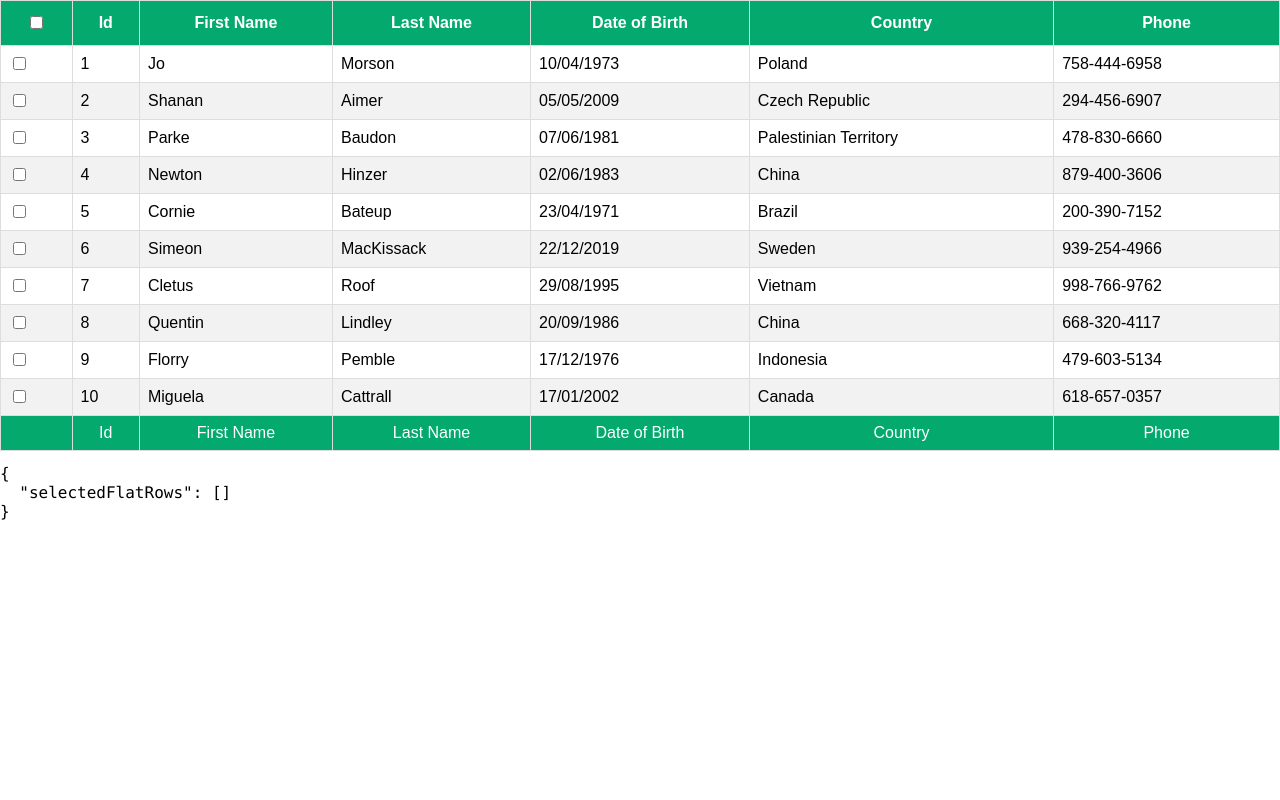
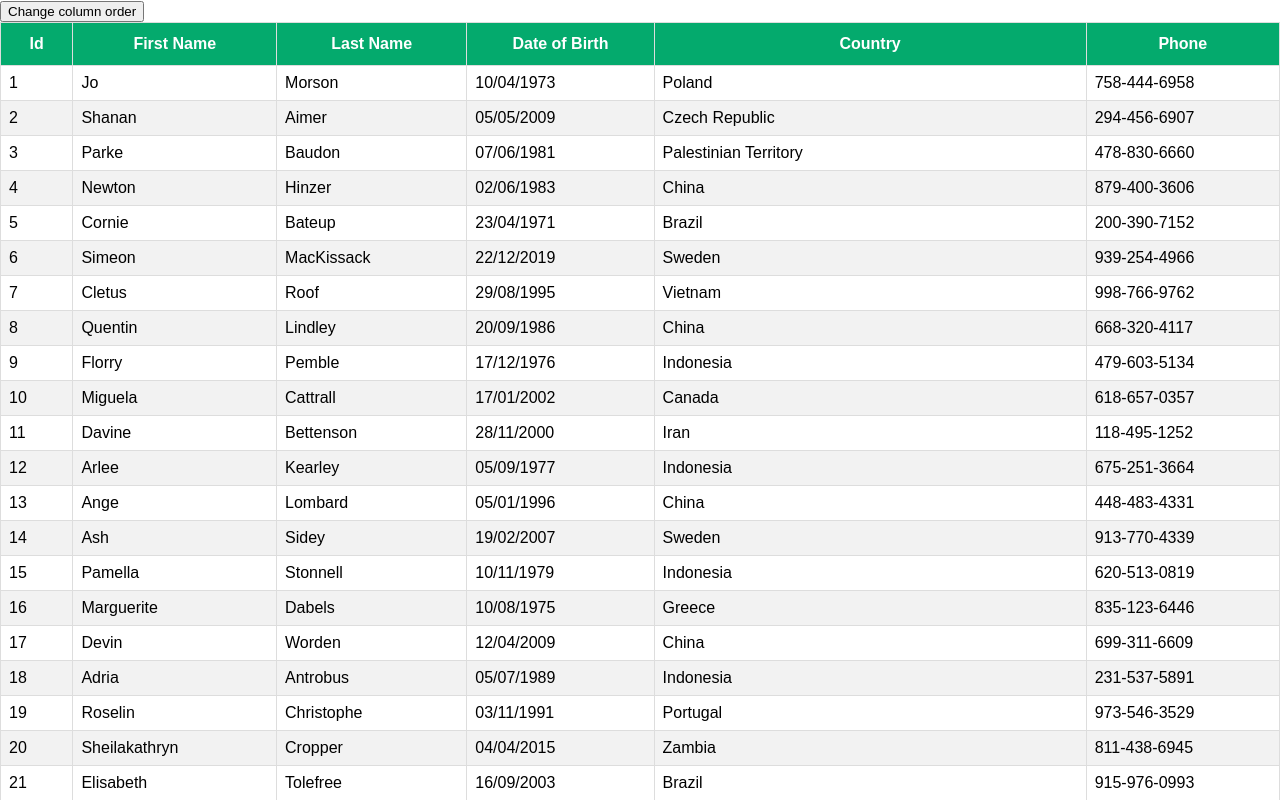
Before and after one commit to serdarsen/react-table-demo, a React (Create React App) app: page / in a window 1280 px wide. Shown: the top 800 px of the page. Built offline with nearby package versions, Linux system fonts and the light colour scheme.

Commit message:
Add Column Order.

```diff
--- a/src/App.js
+++ b/src/App.js
@@ -1,10 +1,10 @@
 import "./App.css";
-import RowSelection from "./components/RowSelection";
+import ColumnOrder from "./components/ColumnOrder";
 
 function App() {
   return (
     <div>
-      <RowSelection />
+      <ColumnOrder />
     </div>
   );
 }
--- /dev/null
+++ b/src/components/ColumnOrder.js
@@ -0,0 +1,79 @@
+import React, { useMemo } from "react";
+import { useColumnOrder, useTable } from "react-table";
+import { COLUMNS } from "./columns";
+import MOCK_DATA from "./MOCK_DATA.json";
+import "./table.css";
+
+const ColumnOrder = () => {
+  const columnsMemo = useMemo(() => COLUMNS, []);
+  const dataMemo = useMemo(() => MOCK_DATA, []);
+
+  const {
+    getTableProps,
+    getTableBodyProps,
+    headerGroups,
+    footerGroups,
+    rows,
+    prepareRow,
+    setColumnOrder,
+  } = useTable(
+    {
+      columns: columnsMemo,
+      data: dataMemo,
+    },
+    useColumnOrder
+  );
+
+  const changeOrder = () => {
+    setColumnOrder([
+      "id",
+      "first_name",
+      "last_name",
+      "phone",
+      "country",
+      "date_of_birth",
+    ]);
+  };
+
+  return (
+    <>
+      <button onClick={changeOrder}>Change column order</button>
+      <table className="react-table" {...getTableProps()}>
+        <thead>
+          {headerGroups.map((headerGroup) => (
+            <tr {...headerGroup.getHeaderGroupProps()}>
+              {headerGroup.headers.map((column) => (
+                <th {...column.getHeaderProps()}>{column.render("Header")}</th>
+              ))}
+            </tr>
+          ))}
+        </thead>
+        <tbody {...getTableBodyProps()}>
+          {rows.map((row) => {
+            prepareRow(row);
+            return (
+              <tr {...row.getRowProps()}>
+                {row.cells.map((cell) => {
+                  return (
+                    <td {...cell.getCellProps()}>{cell.render("Cell")}</td>
+                  );
+                })}
+              </tr>
+            );
+          })}
+        </tbody>
+        <tfoot>
+          {footerGroups.map((footerGroup) => (
+            <tr {...footerGroup.getFooterGroupProps()}>
+              {footerGroup.headers.map((column) => (
+                <td {...column.getFooterProps()}>{column.render("Footer")}</td>
+              ))}
+            </tr>
+          ))}
+        </tfoot>
+      </table>
+    </>
+  );
+};
+
+export default ColumnOrder;
```
